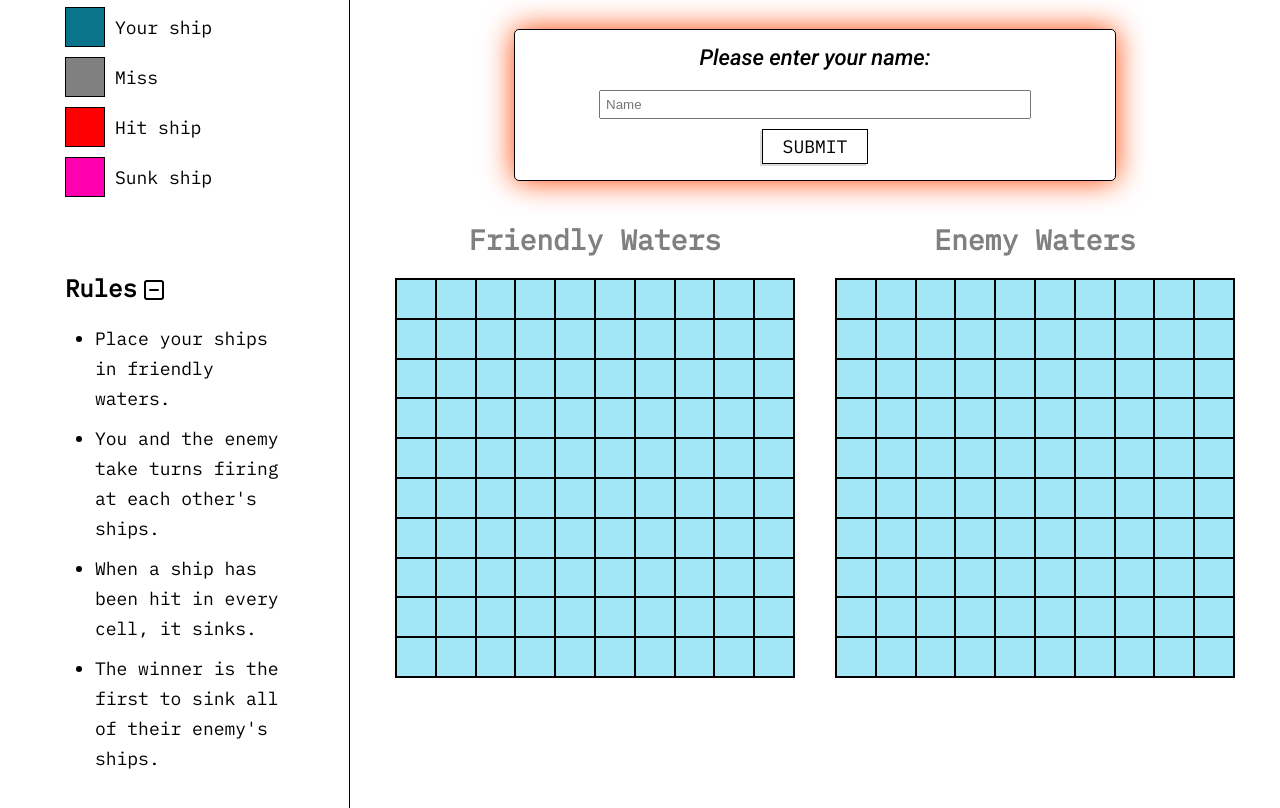
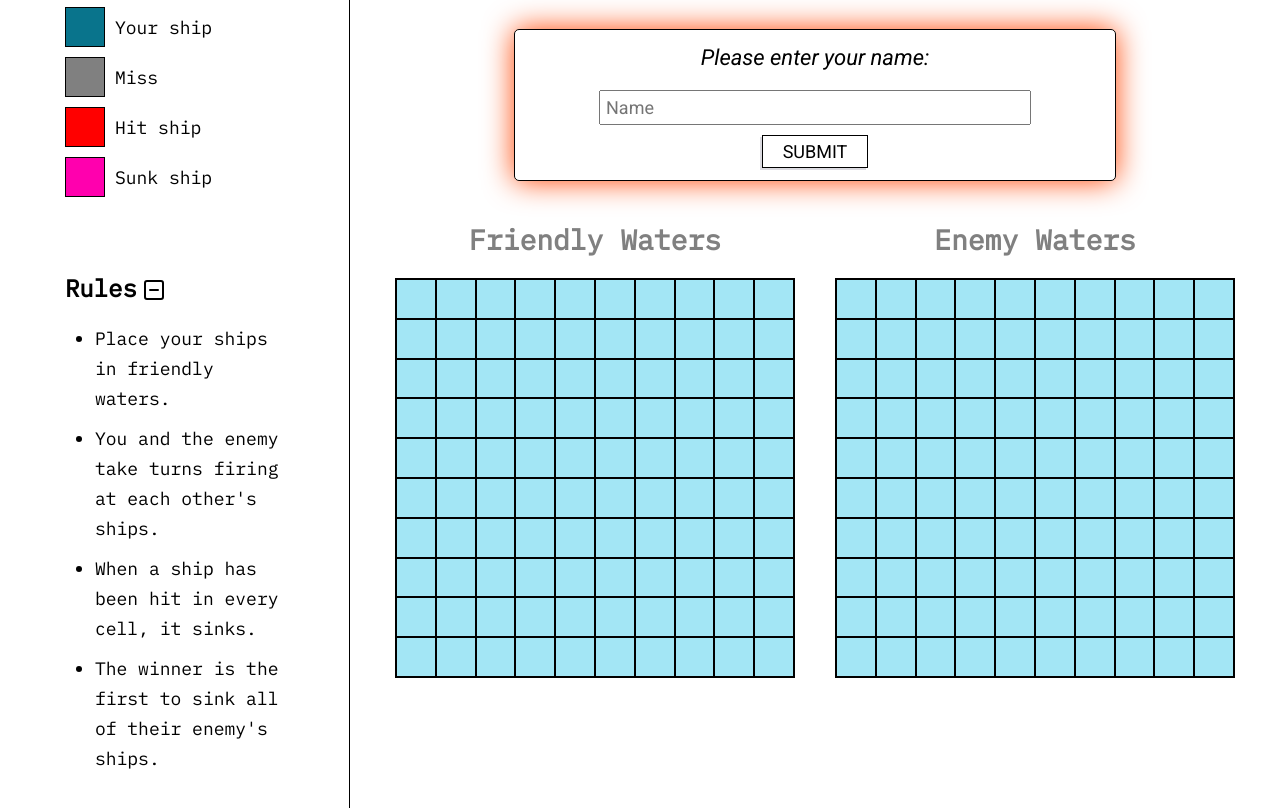
Before and after one commit to rebsrebs/battleship, a website built with webpack: page dist/index.html in a window 1280 px wide. Shown: the part 130-938 px from the top of the page. Built offline with Linux system fonts and the light colour scheme.

Commit message:
Adjust fonts more

```diff
--- a/src/style.css
+++ b/src/style.css
@@ -24,10 +24,11 @@
   /* fonts */
   --sidebar-header-text: 'IBM Plex Mono';
   --sidebar-small-text: 'IBM Plex Mono';
+  /* --sidebar-small-text: 'Roboto'; */
   --waters-header-text: 'IBM Plex Mono';
   --message-area-text: 'IBM Plex Mono';
   --ns-form-text: 'IBM Plex Mono';
-  --button-text: 'IBM Plex Mono';
+  --button-text: 'Roboto';
   /* better divisions */
   --small-facts-text:'Roboto';
   --message-text: 'Roboto';
@@ -138,6 +139,7 @@ li {
 
 .scoreli, .rulesli, .keydef {
   font-family: var(--sidebar-small-text);
+  /* font-weight: 400px; */
 }
 
 .rulesli {
@@ -211,6 +213,7 @@ button.regular {
   box-shadow: var(--subtle-box-shadow);
   width: fit-content;
   font-family: var(--button-text);
+  font-weight: 400px;
   text-transform: uppercase;
 }
 
@@ -252,7 +255,7 @@ button.regular:active {
   font-weight: 500; */
   font-family: 'Roboto';
   font-style: italic;
-  font-weight: 500;
+  font-weight: 400;
 }
 
 .smallfacts {
@@ -324,6 +327,9 @@ input.nsformitem {
   min-width: 80%;
   padding: 5px;
   text-align: left;
+  font-family: 'Roboto';
+  font-weight: 400px;
+  font-size: 18px;
 }
 /* END WELCOME FORM */
 
```
Also changed, not shown: dist/bundle.js, dist/index.html.
